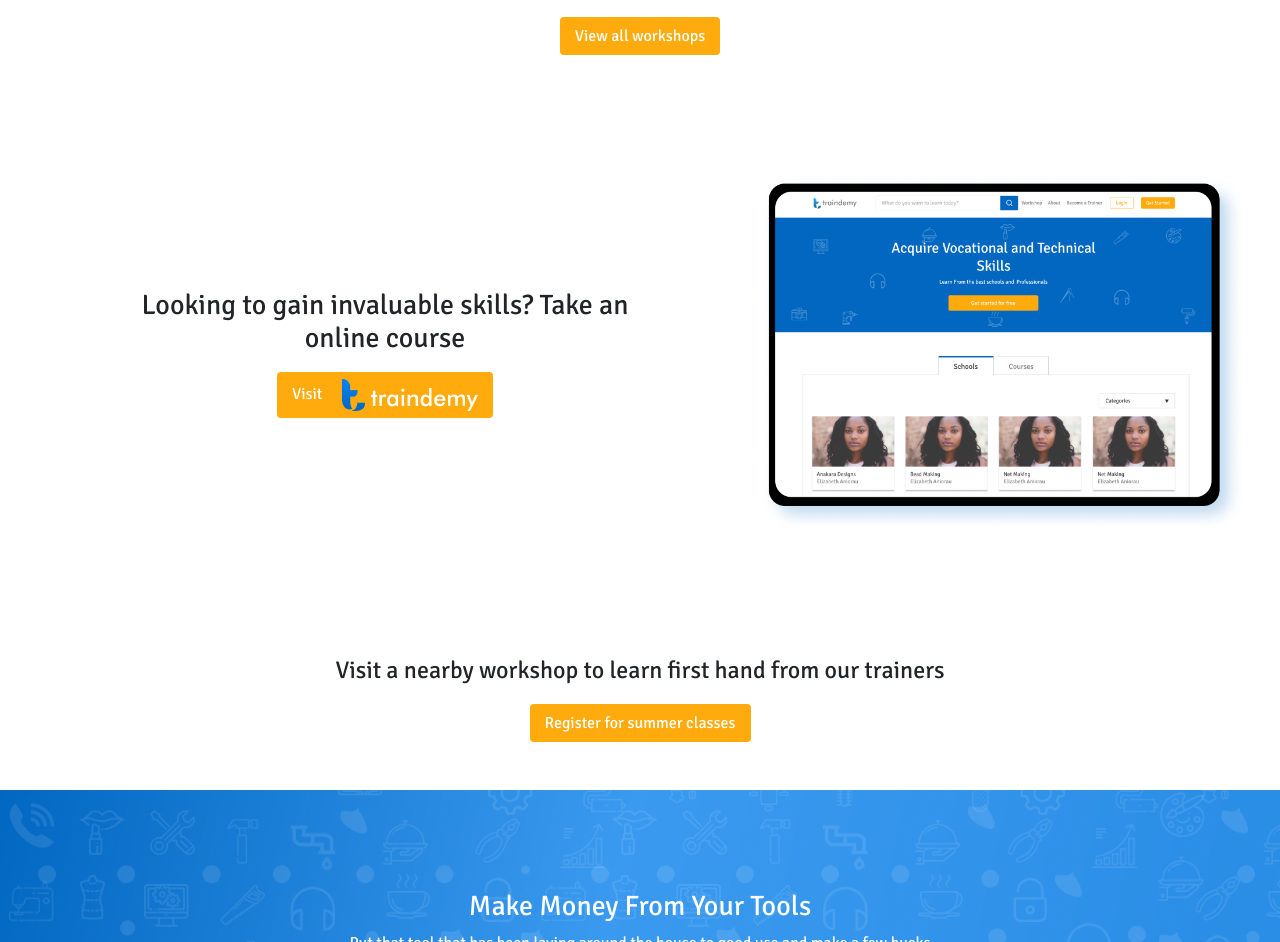
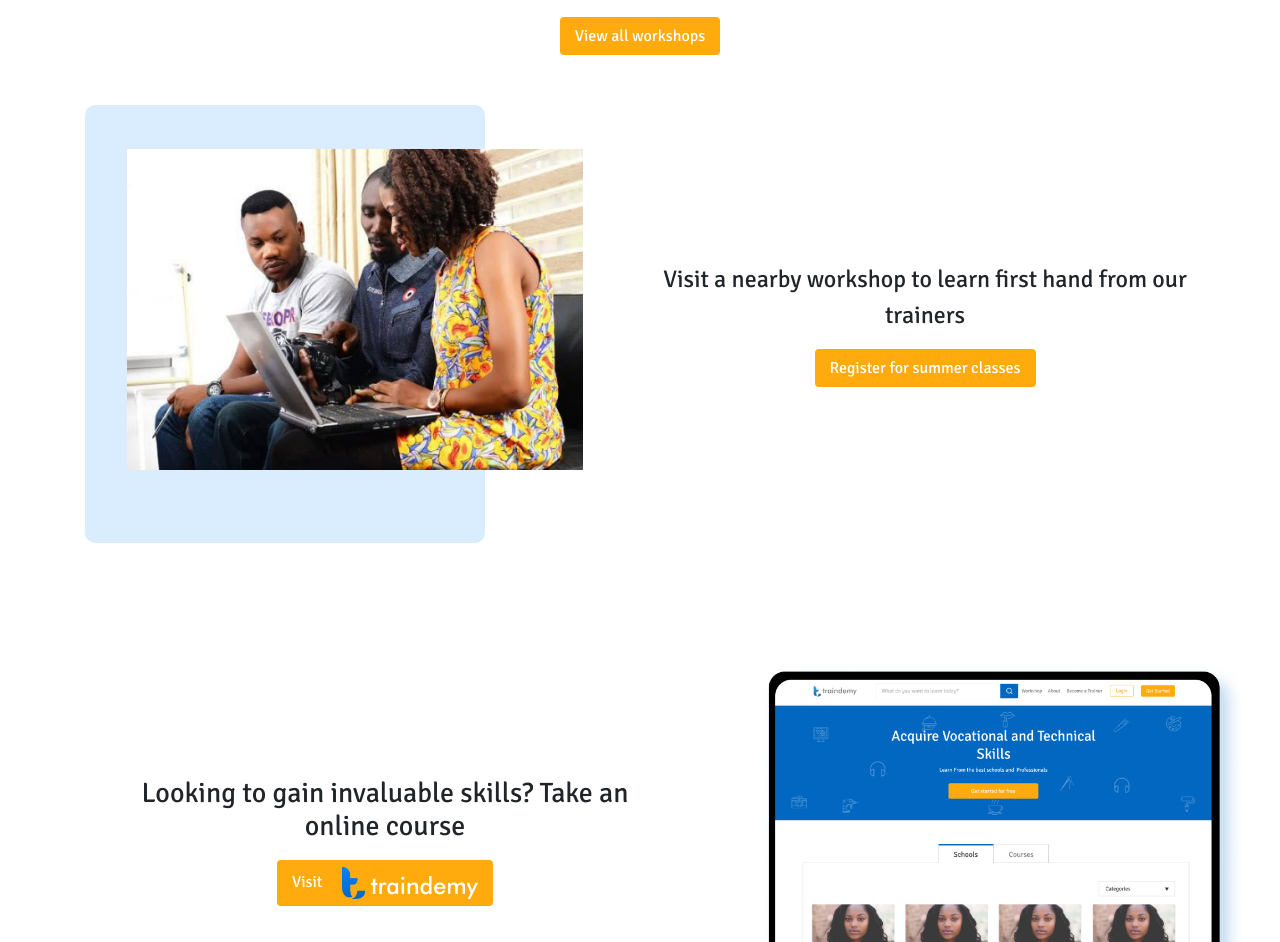
Before and after one commit to sophisticateddev/workshop, a plain HTML site: page index.html in a window 1280 px wide. Shown: the part 2359-3301 px from the top of the page. Drawn offline with nearby package versions, Linux system fonts and the light colour scheme.

Commit message:
added new section

```diff
--- a/index.html
+++ b/index.html
@@ -292,6 +292,21 @@
     </div>
   </section>
 
+  <section class="offline_class container">
+    <div class="row">
+      <div class="col-sm-6 col-12">
+        <div class="color_bg">
+          <img src="img/Physical_T.png" class="img-fluid physical_img">
+        </div>
+      </div>
+      <div class="col-sm-6 col-12 d-flex flex-column align-items-center justify-content-center">
+          <p class="text-center">Visit a nearby workshop to learn first hand from our trainers</p>
+          <a href="#" class="btn btn-main">Register for summer classes</a>
+      </div>
+    </div>
+
+  </section>
+
   <section class="visit container">
     <div class="row">
       <div class="col-sm-6 col-12 d-flex flex-column justify-content-center align-items-center">
@@ -302,11 +317,6 @@
         <img src="./img/Traindemy-mockup.png" class="img-fluid mockup ml-5" >
       </div>
     </div>
-  </section>
-
-  <section class="offline_class d-flex flex-column align-items-center justify-content-center my-5">
-    <p>Visit a nearby workshop to learn first hand from our trainers</p>
-    <a href="#" class="btn btn-main">Register for summer classes</a>
   </section>
 
   <section class="money">
--- a/style.css
+++ b/style.css
@@ -222,8 +222,26 @@
 
 /* ofline class */
 
+.offline_class{
+  margin: 50px auto;
+}
+
 .offline_class p{
   font-size: 24px;
+}
+
+.color_bg{
+  height: 438px;
+  width: 400px;
+  background: #D9EDFF;
+  border-radius: 10px;
+}
+
+.physical_img{
+  position: absolute;
+  top: 10%;
+  left:10%;
+  width: 80%;
 }
 
 /*money*/
```
Also changed, not shown: img/Physical_T.png (added).
